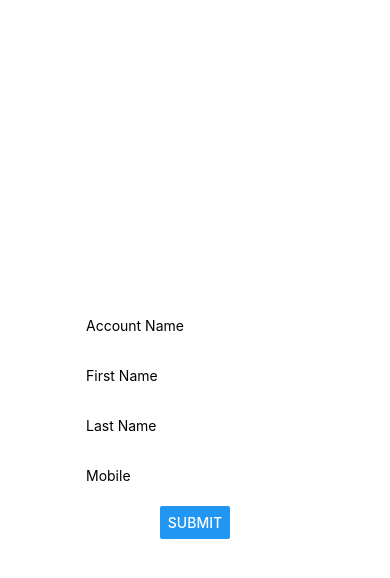
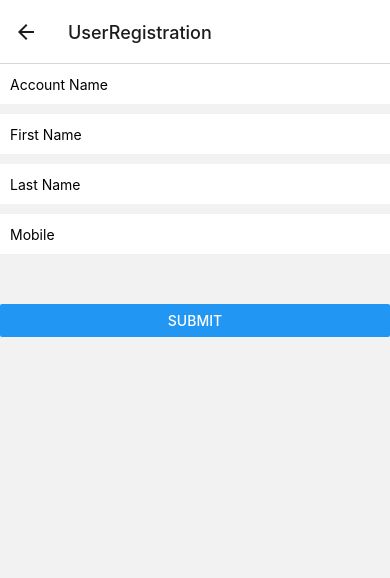
Before and after one commit to chriscervantes/khaelijah-reactNative, a React Native app: screen /UserRegistration in a window 390 px wide. Shown: the top 578 px of the page. Built offline with nearby package versions, Linux system fonts and the light colour scheme.

Commit message:
navigation added

```diff
--- a/App.tsx
+++ b/App.tsx
@@ -1,14 +1,28 @@
 import { StyleSheet, View } from "react-native";
 import UserRegistration from "./pages/userRegistration";
+import { NavigationContainer } from "@react-navigation/native";
+import { createNativeStackNavigator } from "@react-navigation/native-stack";
+import { HomePage } from "./pages/homePage";
+import { PersonalDetail } from "./pages/personalDetail";
+
+const Stack = createNativeStackNavigator();
 
 export default function App() {
   let x = 1;
 
   console.log("App executed");
   return (
-    <View style={styles.container}>
-      <UserRegistration />
-    </View>
+    <NavigationContainer>
+      <Stack.Navigator>
+        <Stack.Screen
+          name="Home"
+          component={HomePage}
+          options={{ title: "Khaelijah App" }}
+        />
+        <Stack.Screen name="UserRegistration" component={UserRegistration} />
+        <Stack.Screen name="PersonalDetails" component={PersonalDetail} />
+      </Stack.Navigator>
+    </NavigationContainer>
   );
 }
 
@@ -23,3 +37,6 @@ const styles = StyleSheet.create({
     padding: 1,
   },
 });
+function createStackNavigator() {
+  throw new Error("Function not implemented.");
+}
--- a/pages/homePage.tsx
+++ b/pages/homePage.tsx
@@ -1,3 +1,22 @@
-export function HomePage() {
-  return <></>;
+import { NativeStackScreenProps } from "@react-navigation/native-stack";
+import { Button } from "react-native";
+
+export type RootStackParamList = {
+  Home: undefined;
+};
+
+export type HomeScreenProps = NativeStackScreenProps<
+  RootStackParamList,
+  "Home"
+>;
+
+export function HomePage({ navigation }: any) {
+  return (
+    <>
+      <Button
+        title="Register User"
+        onPress={() => navigation.navigate("UserRegistration")}
+      />
+    </>
+  );
 }
--- /dev/null
+++ b/pages/personalDetail.tsx
@@ -0,0 +1,22 @@
+import { StyleSheet, View, Text } from "react-native";
+export function PersonalDetail({ route }: any) {
+  const params = route.params;
+
+  return (
+    <View style={styles.display}>
+      <Text>{params.accountName}</Text>
+      <Text>{params.firstName}</Text>
+      <Text>{params.lastName}</Text>
+      <Text>{params.birthDate}</Text>
+    </View>
+  );
+}
+
+const styles = StyleSheet.create({
+  display: {
+    height: 40,
+    marginBottom: 10,
+    backgroundColor: "#fff",
+    padding: 10,
+  },
+});
--- a/pages/userRegistration.tsx
+++ b/pages/userRegistration.tsx
@@ -7,11 +7,10 @@ import {
   Text,
   Alert,
   TextInput,
+  ActivityIndicator,
 } from "react-native";
 
-const baseUrl = process.env.baseUrl;
-
-export default function UserRegistration() {
+export default function UserRegistration({ navigation }: any) {
   const [accountName, setAccountName] = useState("");
   const [firstName, setFirstName] = useState("");
   const [lastName, setLastName] = useState("");
@@ -21,7 +20,8 @@ export default function UserRegistration() {
     alert(
       `I will save this ${accountName} | ${firstName} | ${lastName} |  ${mobile}}`
     );
-    createUser({ accountName, firstName, lastName, mobile });
+
+    createUser({ accountName, firstName, lastName, mobile, navigation });
   }
 
   return (
@@ -46,6 +46,8 @@ export default function UserRegistration() {
         placeholder="Mobile"
         onChangeText={(text: string) => setMobile(text)}
       ></TextInput>
+
+      <Text style={styles.divider} />
       <Button title="Submit" onPress={ButtonSubmit} />
     </>
   );
@@ -55,19 +57,24 @@ type UserRegistrationPayload = {
   accountName: string;
   firstName: string;
   lastName: string;
+  birthDate: string;
   mobile: string;
+  navigation?: any;
 };
+
+enum HttpMethod {
+  Post = "POST",
+  Get = "GET",
+}
 
 async function createUser({
   accountName,
   firstName,
   lastName,
   mobile,
+  navigation,
 }: UserRegistrationPayload) {
-  enum HttpMethod {
-    Post = "POST",
-    Get = "GET",
-  }
+  const baseUrl = process.env.API_BASE_URL;
 
   // setRandom(Math.random());
   const bodyRequest = {
@@ -77,7 +84,9 @@ async function createUser({
     mobile: mobile,
   };
 
-  const response = await fetch(`${baseUrl}api/consumer`, {
+  alert(baseUrl);
+  try {
+    const response = await fetch(`http://localhost:5235/api/consumer`, {
       method: HttpMethod.Post,
       headers: {
         Accept: "application/json",
@@ -85,8 +94,20 @@ async function createUser({
       },
       body: JSON.stringify(bodyRequest),
     });
+    const responsJson = await response.json();
+    const transformJson: UserRegistrationPayload = JSON.parse(
+      JSON.stringify(responsJson)
+    );
+    alert(`user successfully created ${JSON.stringify(responsJson, null, 3)}`);
 
-  if (response.status === 200) {
+    navigation.navigate("PersonalDetails", {
+      accountName: transformJson.accountName,
+      firstName: transformJson.firstName,
+      lastName: transformJson.lastName,
+      birthDate: transformJson.birthDate,
+    });
+  } catch (error) {
+    alert(`error something ${error}`);
   }
 }
 
@@ -95,5 +116,14 @@ const styles = StyleSheet.create({
     height: 40,
     marginBottom: 10,
     backgroundColor: "#fff",
+    padding: 10,
+  },
+  divider: {
+    color: "white",
+    textAlign: "center",
+    paddingVertical: 5,
+    marginBottom: 10,
+    width: "80%",
+    margin: 20,
   },
 });
```
Lines whose indentation alone changed are shown as unchanged.
